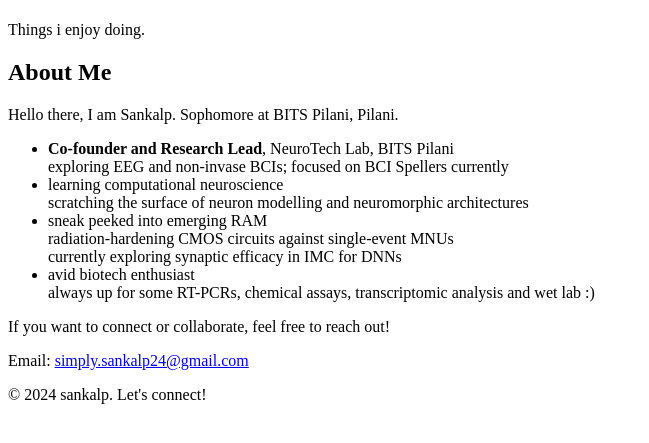
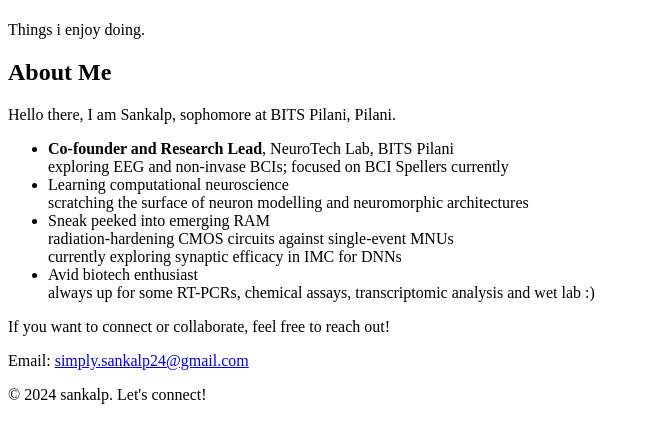
Before and after one commit to simply-sankalp/simply-sankalp.github.io, a plain HTML site: page index.html in a window 1280 px wide. Shown: the part 59-502 px from the top of the page, without its empty margins (0-649 px from the left). Drawn offline with Linux system fonts and the light colour scheme.

Commit message:
Sachit's input update

```diff
--- a/index.html
+++ b/index.html
@@ -13,12 +13,12 @@
     <main>
         <section>
             <h2>About Me</h2>
-            <p>Hello there, I am Sankalp. Sophomore at BITS Pilani, Pilani.</p>
+            <p>Hello there, I am Sankalp, sophomore at BITS Pilani, Pilani.</p>
             <ul>
                 <li><b>Co-founder and Research Lead</b>, NeuroTech Lab, BITS Pilani<br>exploring EEG and non-invase BCIs; focused on BCI Spellers currently</li>
-                <li>learning computational neuroscience<br>scratching the surface of neuron modelling and neuromorphic architectures</li>
-                <li>sneak peeked into emerging RAM<br>radiation-hardening CMOS circuits against single-event MNUs<br>currently exploring synaptic efficacy in IMC for DNNs</li>
-                <li>avid biotech enthusiast<br>always up for some RT-PCRs, chemical assays, transcriptomic analysis and wet lab :)</li>
+                <li>Learning computational neuroscience<br>scratching the surface of neuron modelling and neuromorphic architectures</li>
+                <li>Sneak peeked into emerging RAM<br>radiation-hardening CMOS circuits against single-event MNUs<br>currently exploring synaptic efficacy in IMC for DNNs</li>
+                <li>Avid biotech enthusiast<br>always up for some RT-PCRs, chemical assays, transcriptomic analysis and wet lab :)</li>
             </ul>
         </section>
         <section>
```
